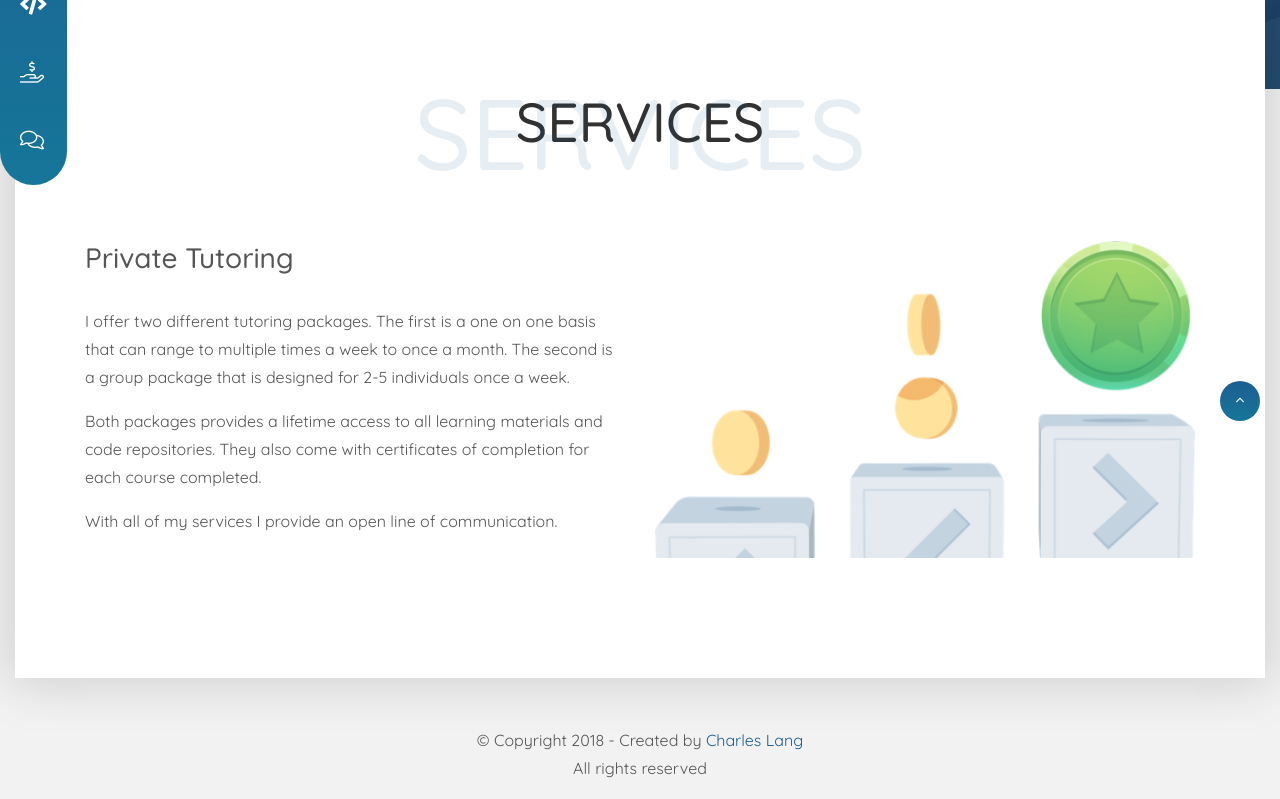
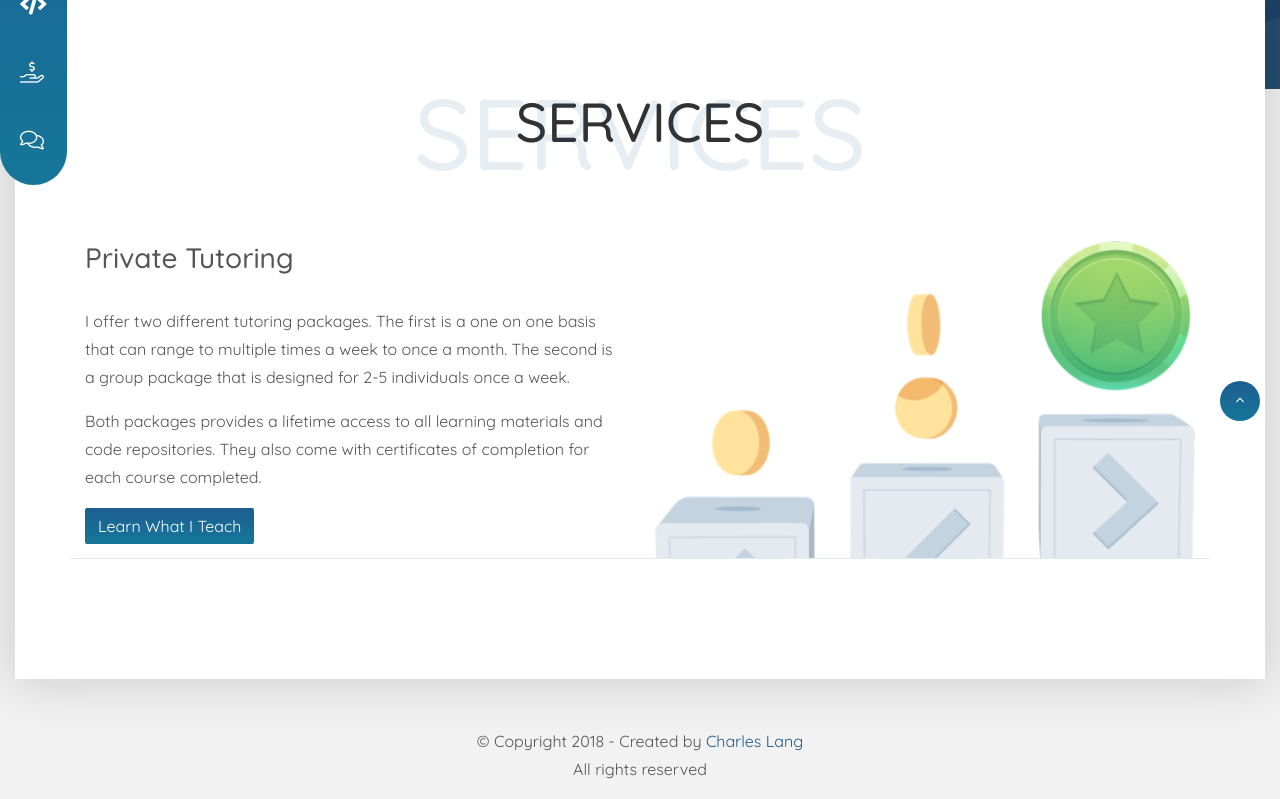
Before and after one commit to Nojil/Nojil.github.io, a PHP site: page /Services.html in a window 1280 px wide. Shown: the part 429-1228 px from the top of the page. Before the commit the page ends 1207 px from the top, so only its background shows below. Run offline with PHP 8.4, Linux system fonts and the light colour scheme; some libraries are stand-ins or nearby versions.

Commit message:
Content Development

```diff
--- a/Services.html
+++ b/Services.html
@@ -96,12 +96,12 @@
                 </div>
                 <!-- END row-->
 
-                <div class="row">
+                <div class="row content-container">
                     <div class="col-md-6">
                         <h3 class="pb-4">Private Tutoring</h3>
                         <p>I offer two different tutoring packages. The first is a one on one basis that can range to multiple times a week to once a month. The second is a group package that is designed for 2-5 individuals once a week.</p>
                         <p>Both packages provides a lifetime access to all learning materials and code repositories. They also come with certificates of completion for each course completed.</p>
-                        <p>With all of my services I provide an open line of communication.</p>
+                        <a class="btn btn-custom" href="Curriculum.html">Learn What I Teach</a>
                     </div>
                     <div class="col-md-6">
                         <img src="assets/Learn.png">
--- a/styles/styles.css
+++ b/styles/styles.css
@@ -467,6 +467,19 @@ section {
     color: #000;
 }
 
+.content-container {
+    border-bottom: 1px solid #E3E9F0;
+}
+
+.btn-custom {
+    color: #fff !important;
+    background-image: -webkit-linear-gradient(top, #1C5E91 0%, #167699 100%);
+    background-image: -o-linear-gradient(top, #1C5E91 0%, #167699 100%);
+    background-image: -webkit-gradient(linear, left top, left bottom, from(#1C5E91), to(#167699));
+    background-image: linear-gradient(to bottom, #1C5E91 0%, #167699 100%);
+    background-repeat: repeat-x;
+}
+
 @media (max-width: 767px) {
     .personal-info>li {
         width: 100%;
```
